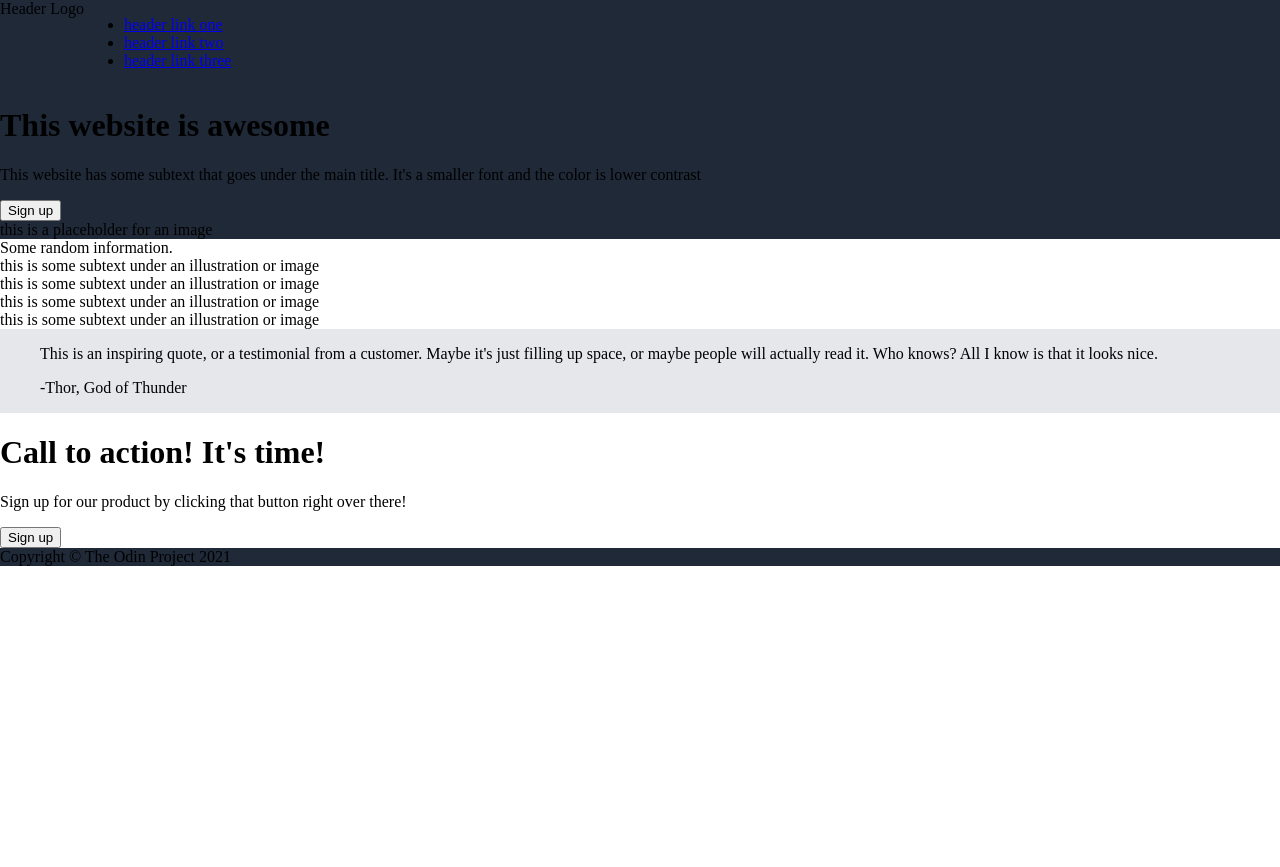
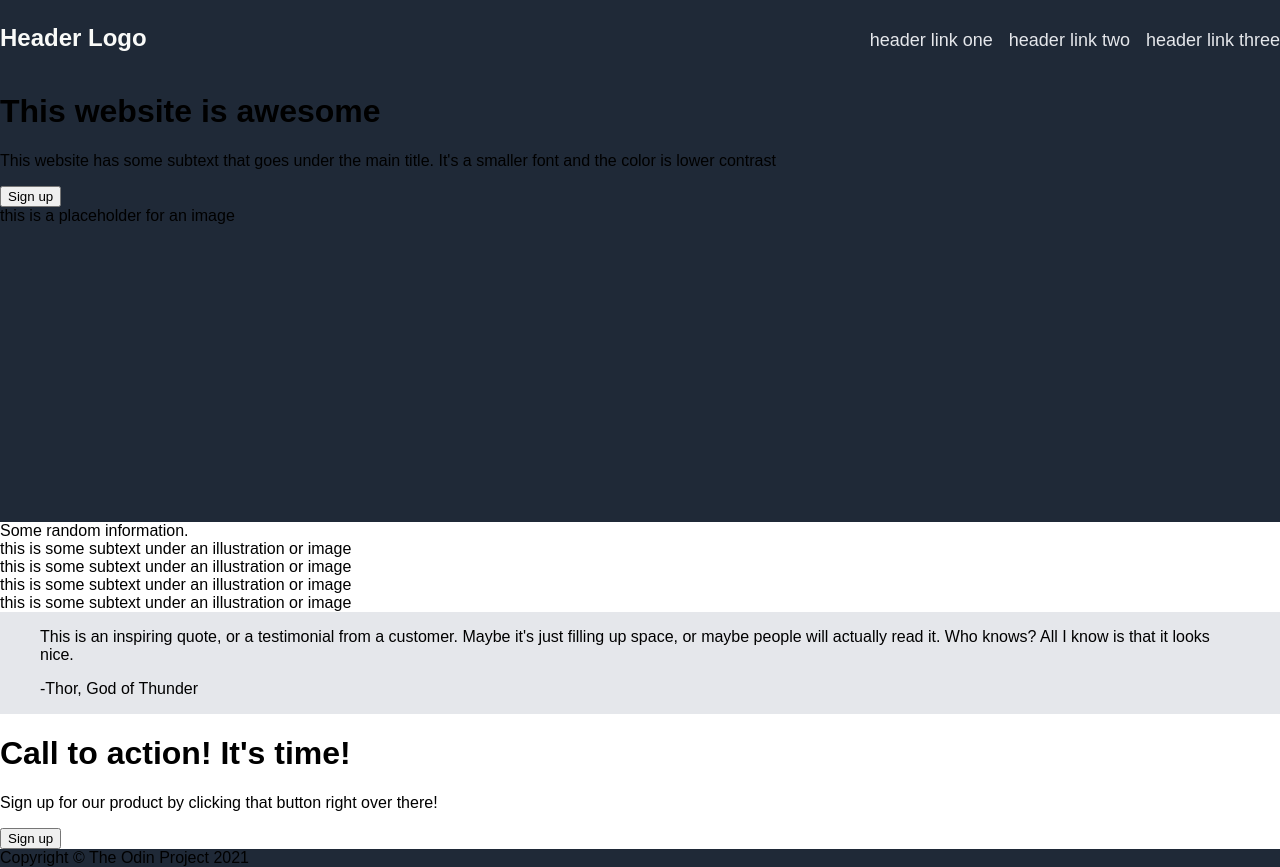
Before and after one commit to S-Terrazas/projects, a plain HTML site: page landing-page/index.html in a window 1280 px wide. Before the commit the page ends 800 px from the top, so only its background shows below. Drawn offline with Linux system fonts and the light colour scheme.

Commit message:
Style font header

```diff
--- a/landing-page/index.html
+++ b/landing-page/index.html
@@ -3,13 +3,17 @@
 <head>
     <meta charset="UTF-8">
     <meta name="viewport" content="width=device-width, initial-scale=1.0">
+
     <title>Landing Page</title>
-    <link rel="stylesheet" href="style.css"
+
+    <link rel="stylesheet" href="style.css">
+
+
 </head>
 <body>
 
     <div class="header">
-        <div class="logo">Header Logo</div>
+        <div class="logo"><p>Header Logo</p></div>
         <div class="navigation">
             <ul>
                 <li><a href="#">header link one</a></li>
@@ -21,14 +25,14 @@
 
     <div class="hero">
         <div class="section">
-            <h1>This website is awesome</h1>
-            <p>This website has some subtext that goes under the main title. It's a smaller font and the color is lower contrast</p>
+            <h1 class="hero-main">This website is awesome</h1>
+            <p class="hero-secondary">This website has some subtext that goes under the main title. It's a smaller font and the color is lower contrast</p>
             <button>Sign up</button>
         </div>
         <div class="box">this is a placeholder for an image</div>
     </div>
 
-    <div class="content">
+    <div class="information">
         <div class="title">Some random information.</div>
         <div class="container">
             <div class="info">
@@ -68,7 +72,6 @@
 
     <div class="footer">
         Copyright <span>&copy;</span> The Odin Project 2021
-
     </div>
 
 </body>
--- a/landing-page/style.css
+++ b/landing-page/style.css
@@ -1,17 +1,43 @@
 body {
+    font-family: sans-serif;
     display: flex;
     flex-direction: column;
     margin: 0px;
     flex-wrap: wrap;
+    justify-content: space-between;
 }
+
 
 .header {
     display: flex;
     background-color: #1F2937;
+    justify-content: space-between;
+    color: #F9FAF8;
+    font-size: 24px;
+    height: 72px;
+}
+
+.logo {
+    font-weight: bolder;
+}
+
+ul {
+    display: flex;
+    list-style: none;
+    padding: 0px;
+    gap: 1rem;
+    font-family: sans-serif;
+}
+
+a {
+    text-decoration: none;
+    color: #E5E7EB;
+    font-size: 18px;
 }
 
 .hero {
     background-color: #1F2937;
+    height: 450px;
 }
 
 .quote-section {
```
